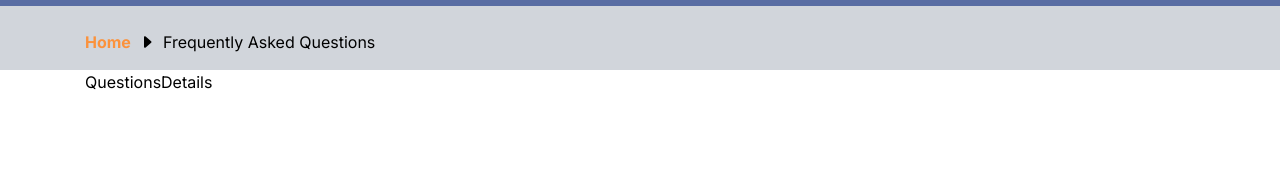
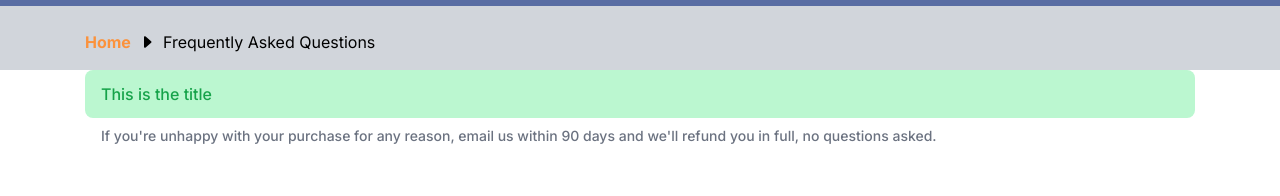
Before and after one commit to Kipronokirui/my-online-service, a Next.js app: page /blog/frequently-asked-questions in a window 1280 px wide. Shown: the part 298-494 px from the top of the page. Built offline with nearby package versions, Linux system fonts and the light colour scheme; grey boxes are pictures that could not be loaded.

Commit message:
Adding pages

```diff
--- a/components/FAQs/QuestionsDetails.jsx
+++ b/components/FAQs/QuestionsDetails.jsx
@@ -1,9 +1,28 @@
+"use client";
 import React from 'react'
+import { Disclosure } from '@headlessui/react'
+// import { ChevronUpIcon } from '@heroicons/react/20/solid'
 
 export default function QuestionsDetails() {
   return (
-      <div>
-          QuestionsDetails
-      </div>
+    <div>
+      <section>
+        <div>
+          <Disclosure>
+            <div>
+              <Disclosure.Button className="flex w-full justify-between rounded-lg bg-green-200 px-4 py-3 mb-2 text-left font-medium text-green-600">
+                <span>
+                  This is the title
+                </span>
+              </Disclosure.Button>
+              <Disclosure.Panel static className="text-gray-500 flex w-full justify-between rounded-lg px-4 mb-2 text-left text-sm font-medium">
+                If you're unhappy with your purchase for any reason, email us
+                within 90 days and we'll refund you in full, no questions asked.
+              </Disclosure.Panel>
+            </div>
+          </Disclosure>
+        </div>
+      </section>
+    </div>
   )
 }
```
